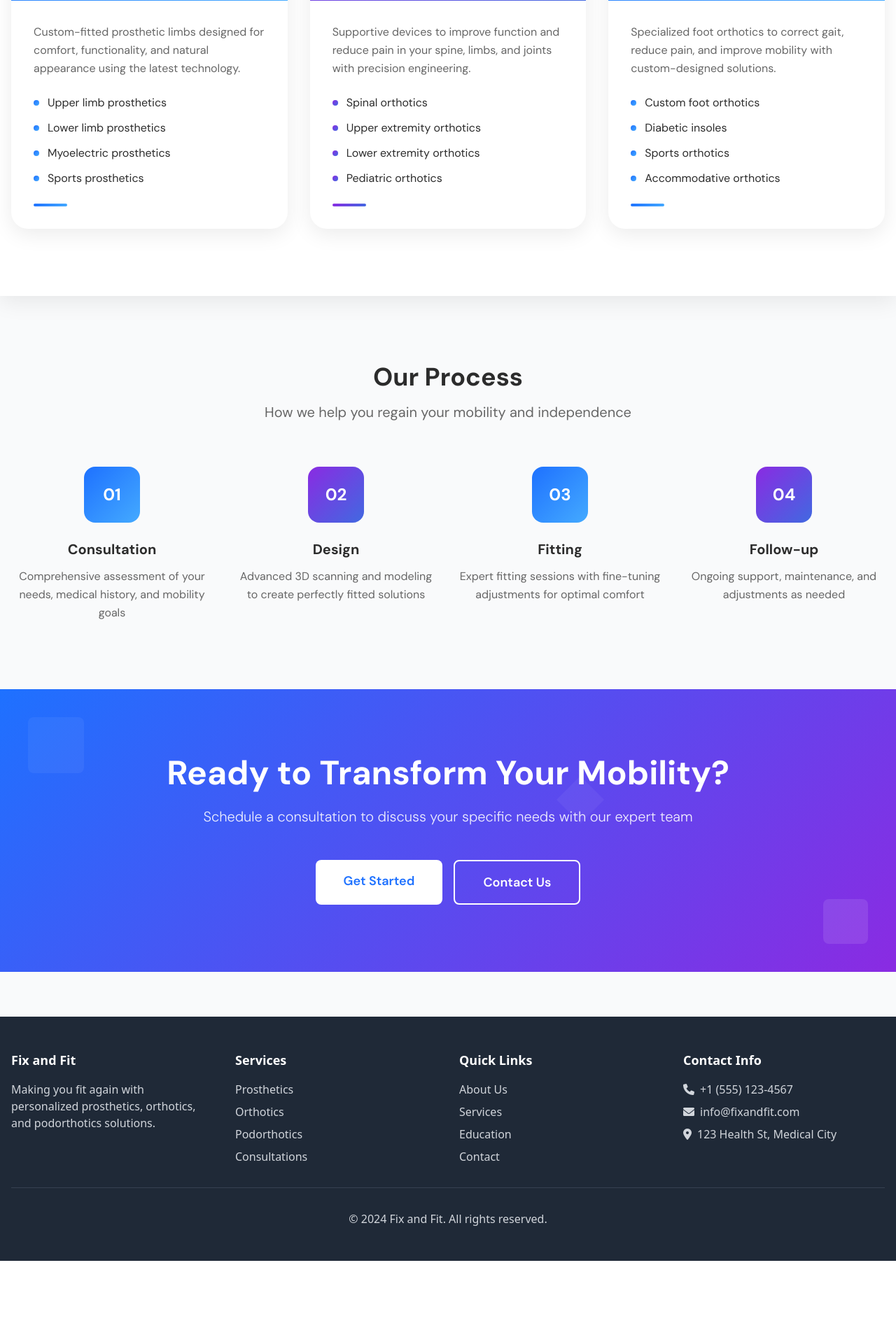
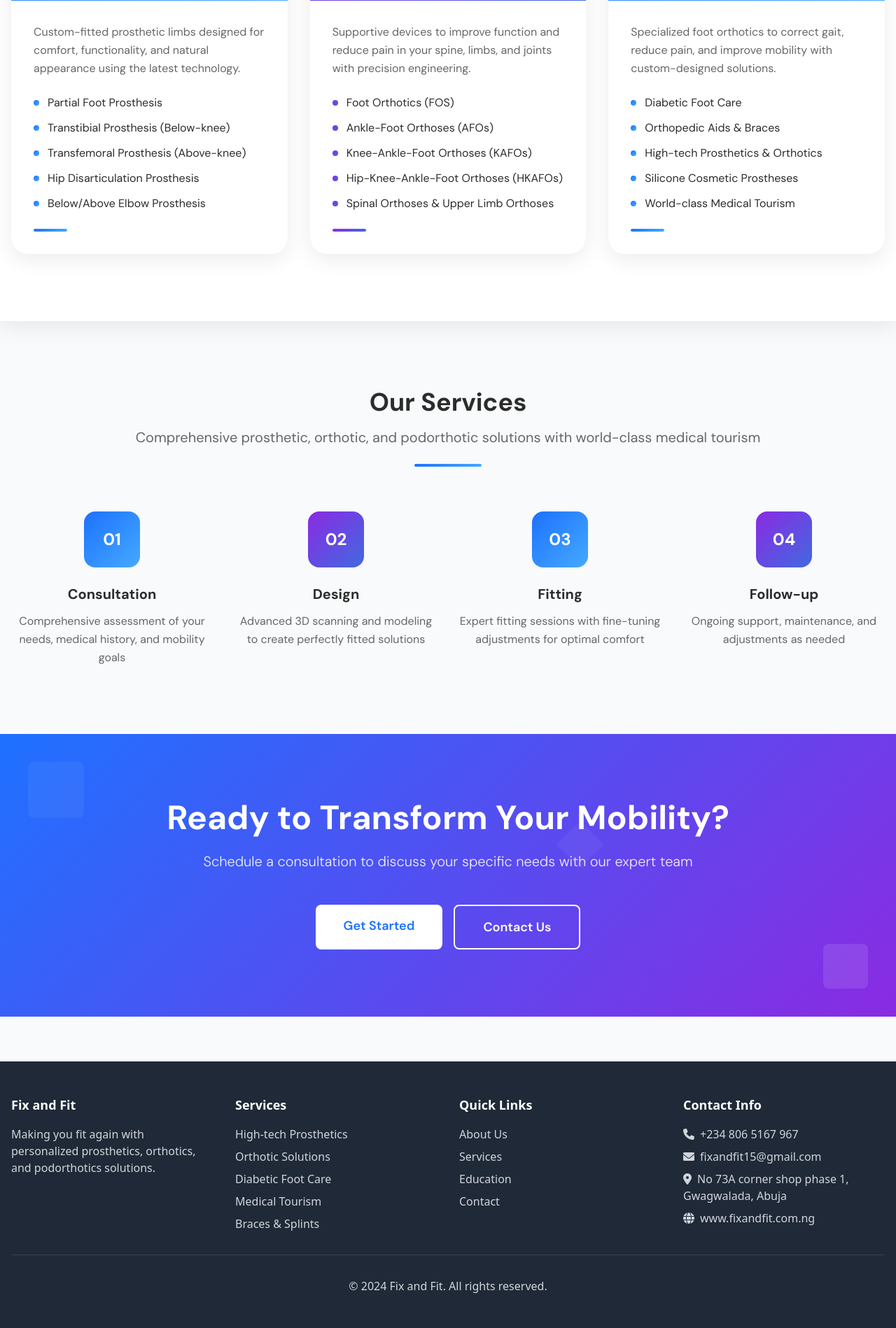
Before and after one commit to ctoriola/fixandfit2, a Flask app: page /services in a window 1280 px wide. Shown: the part 1008-2906 px from the top of the page at 70% size. Before the commit the page ends 2810 px from the top, so only its background shows below. Run offline with Flask 3, Linux system fonts and the light colour scheme; some libraries are stand-ins or nearby versions.

Commit message:
Update text: Contact info etc

```diff
--- a/templates/about.html
+++ b/templates/about.html
@@ -33,12 +33,10 @@
             <div>
                 <h2 class="text-4xl font-bold font-dm-sans text-text-dark mb-8">Our Mission</h2>
                 <p class="text-lg text-text-medium font-dm-sans mb-6 leading-relaxed">
-                    At Fix and Fit, we are dedicated to providing personalized, high-quality prosthetics, orthotics, and podorthotics solutions.
-                    Our mission is to help individuals regain their mobility, independence, and confidence through expert care and cutting-edge technology.
+                    Fix and Fit Prosthetics and Orthotics is a company of highly trained and certified professionals dedicated to providing high-quality, personalized prosthetic, orthotic, and podorthotic solutions. We are indigenous to Africa and work with international partners, importing products from countries like Germany, the USA, the UK, France, and Japan.
                 </p>
                 <p class="text-lg text-text-medium font-dm-sans mb-8 leading-relaxed">
-                    We believe that everyone deserves to live life to the fullest, regardless of physical challenges.
-                    That's why we're committed to delivering international quality products and services that make a real difference in our patients' lives.
+                    Our mission is to empower patients by providing personalized, high-quality solutions. Our vision is to become a leading, sustainable company in Africa that provides complete prosthetic and orthotic services by competent professionals. Our motto is "Making you fit again".
                 </p>
                 <div class="flex items-center space-x-4">
                     <div class="w-12 h-12 bg-gradient-primary rounded-xl flex items-center justify-center">
--- a/templates/base.html
+++ b/templates/base.html
@@ -131,10 +131,11 @@
                 <div>
                     <h4 class="text-lg font-semibold mb-4">Services</h4>
                     <ul class="space-y-2 text-gray-300">
-                        <li>Prosthetics</li>
-                        <li>Orthotics</li>
-                        <li>Podorthotics</li>
-                        <li>Consultations</li>
+                        <li>High-tech Prosthetics</li>
+                        <li>Orthotic Solutions</li>
+                        <li>Diabetic Foot Care</li>
+                        <li>Medical Tourism</li>
+                        <li>Braces & Splints</li>
                     </ul>
                 </div>
                 <div>
@@ -149,9 +150,10 @@
                 <div>
                     <h4 class="text-lg font-semibold mb-4">Contact Info</h4>
                     <div class="space-y-2 text-gray-300">
-                        <p><i class="fas fa-phone mr-2"></i>+1 (555) 123-4567</p>
-                        <p><i class="fas fa-envelope mr-2"></i>info@fixandfit.com</p>
-                        <p><i class="fas fa-map-marker-alt mr-2"></i>123 Health St, Medical City</p>
+                        <p><i class="fas fa-phone mr-2"></i>+234 806 5167 967</p>
+                        <p><i class="fas fa-envelope mr-2"></i>fixandfit15@gmail.com</p>
+                        <p><i class="fas fa-map-marker-alt mr-2"></i>No 73A corner shop phase 1, Gwagwalada, Abuja</p>
+                        <p><i class="fas fa-globe mr-2"></i>www.fixandfit.com.ng</p>
                     </div>
                 </div>
             </div>
--- a/templates/services.html
+++ b/templates/services.html
@@ -49,19 +49,23 @@
                     <ul class="space-y-3">
                         <li class="flex items-center text-text-dark font-dm-sans">
                             <div class="w-2 h-2 bg-gradient-primary rounded-full mr-3"></div>
-                            Upper limb prosthetics
+                            Partial Foot Prosthesis
                         </li>
                         <li class="flex items-center text-text-dark font-dm-sans">
                             <div class="w-2 h-2 bg-gradient-primary rounded-full mr-3"></div>
-                            Lower limb prosthetics
+                            Transtibial Prosthesis (Below-knee)
                         </li>
                         <li class="flex items-center text-text-dark font-dm-sans">
                             <div class="w-2 h-2 bg-gradient-primary rounded-full mr-3"></div>
-                            Myoelectric prosthetics
+                            Transfemoral Prosthesis (Above-knee)
                         </li>
                         <li class="flex items-center text-text-dark font-dm-sans">
                             <div class="w-2 h-2 bg-gradient-primary rounded-full mr-3"></div>
-                            Sports prosthetics
+                            Hip Disarticulation Prosthesis
+                        </li>
+                        <li class="flex items-center text-text-dark font-dm-sans">
+                            <div class="w-2 h-2 bg-gradient-primary rounded-full mr-3"></div>
+                            Below/Above Elbow Prosthesis
                         </li>
                     </ul>
                     <div class="mt-6 h-1 w-12 bg-gradient-primary rounded-lg"></div>
@@ -82,19 +86,23 @@
                     <ul class="space-y-3">
                         <li class="flex items-center text-text-dark font-dm-sans">
                             <div class="w-2 h-2 bg-gradient-accent rounded-full mr-3"></div>
-                            Spinal orthotics
+                            Foot Orthotics (FOS)
                         </li>
                         <li class="flex items-center text-text-dark font-dm-sans">
                             <div class="w-2 h-2 bg-gradient-accent rounded-full mr-3"></div>
-                            Upper extremity orthotics
+                            Ankle-Foot Orthoses (AFOs)
                         </li>
                         <li class="flex items-center text-text-dark font-dm-sans">
                             <div class="w-2 h-2 bg-gradient-accent rounded-full mr-3"></div>
-                            Lower extremity orthotics
+                            Knee-Ankle-Foot Orthoses (KAFOs)
                         </li>
                         <li class="flex items-center text-text-dark font-dm-sans">
                             <div class="w-2 h-2 bg-gradient-accent rounded-full mr-3"></div>
-                            Pediatric orthotics
+                            Hip-Knee-Ankle-Foot Orthoses (HKAFOs)
+                        </li>
+                        <li class="flex items-center text-text-dark font-dm-sans">
+                            <div class="w-2 h-2 bg-gradient-accent rounded-full mr-3"></div>
+                            Spinal Orthoses & Upper Limb Orthoses
                         </li>
                     </ul>
                     <div class="mt-6 h-1 w-12 bg-gradient-accent rounded-lg"></div>
@@ -115,19 +123,23 @@
                     <ul class="space-y-3">
                         <li class="flex items-center text-text-dark font-dm-sans">
                             <div class="w-2 h-2 bg-gradient-primary rounded-full mr-3"></div>
-                            Custom foot orthotics
+                            Diabetic Foot Care
                         </li>
                         <li class="flex items-center text-text-dark font-dm-sans">
                             <div class="w-2 h-2 bg-gradient-primary rounded-full mr-3"></div>
-                            Diabetic insoles
+                            Orthopedic Aids & Braces
                         </li>
                         <li class="flex items-center text-text-dark font-dm-sans">
                             <div class="w-2 h-2 bg-gradient-primary rounded-full mr-3"></div>
-                            Sports orthotics
+                            High-tech Prosthetics & Orthotics
                         </li>
                         <li class="flex items-center text-text-dark font-dm-sans">
                             <div class="w-2 h-2 bg-gradient-primary rounded-full mr-3"></div>
-                            Accommodative orthotics
+                            Silicone Cosmetic Prostheses
+                        </li>
+                        <li class="flex items-center text-text-dark font-dm-sans">
+                            <div class="w-2 h-2 bg-gradient-primary rounded-full mr-3"></div>
+                            World-class Medical Tourism
                         </li>
                     </ul>
                     <div class="mt-6 h-1 w-12 bg-gradient-primary rounded-lg"></div>
@@ -141,8 +153,9 @@
 <section class="py-24 bg-gray-50">
     <div class="max-w-7xl mx-auto px-4">
         <div class="text-center mb-16">
-            <h2 class="text-4xl font-bold font-dm-sans text-text-dark mb-4">Our Process</h2>
-            <p class="text-xl text-text-medium font-dm-sans">How we help you regain your mobility and independence</p>
+            <h2 class="text-4xl font-bold font-dm-sans text-text-dark mb-4">Our Services</h2>
+            <p class="text-xl font-dm-sans text-text-medium">Comprehensive prosthetic, orthotic, and podorthotic solutions with world-class medical tourism</p>
+            <div class="mt-6 h-1 w-24 bg-gradient-primary rounded-lg mx-auto"></div>
         </div>
 
         <div class="grid grid-cols-1 md:grid-cols-2 lg:grid-cols-4 gap-8">
```
Also changed, not shown: templates/contact.html (+5 -5 lines).
